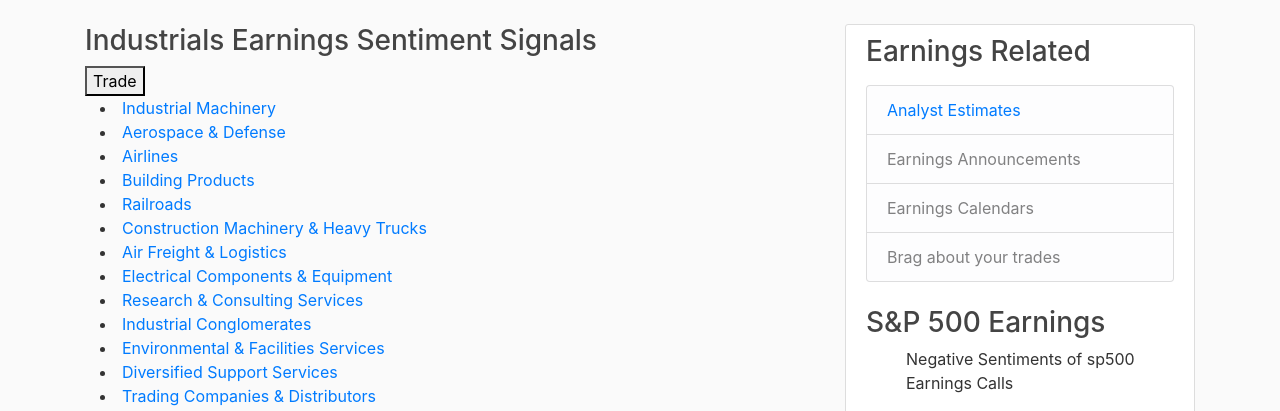
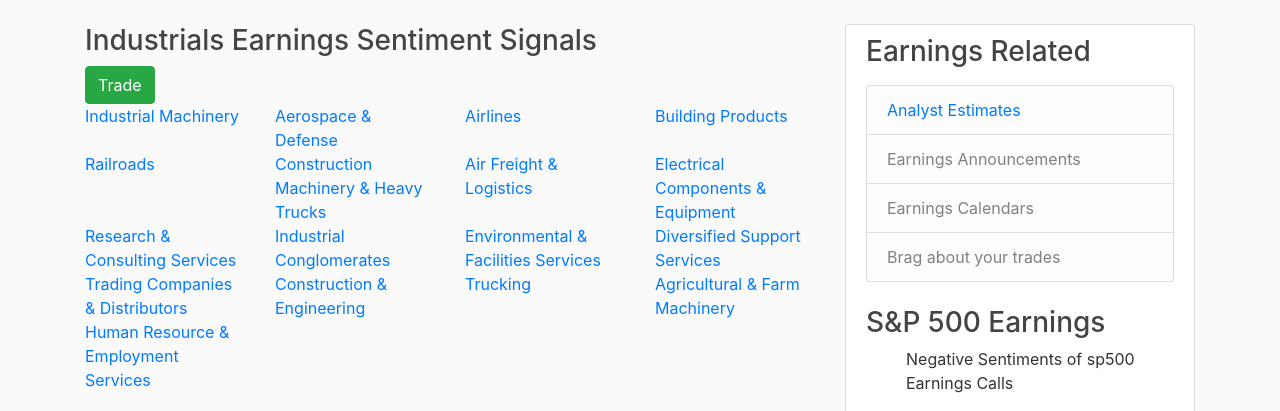
Before and after one commit to MCRen88/AI_Trade_Central, a Flask app: template earnings/templates/industrials.html in a window 1280 px wide. Shown: the part 56-467 px from the top of the page. Run offline with Flask 2, Linux system fonts and the light colour scheme; the template is opened without the code that fills it, so the values that code supplies are empty; some libraries are stand-ins or nearby versions.

Commit message:
used bootstrap classes

```diff
--- a/earnings/templates/industrials.html
+++ b/earnings/templates/industrials.html
@@ -1,35 +1,86 @@
 {% extends "layout.html" %}
 {% block content %}
-<link rel="stylesheet" type="text/css" href="{{ url_for('static', filename='main.css') }}">
+
     <h3>Industrials Earnings Sentiment Signals</h3>
 
-    <button>Trade</button>
+    <button type="button" class="btn btn-success">Trade</button>
 
-    <div class=container>
+    <div class=container2>
+        <div class="row">
+            <div class="col-lg-3 col-sm-6">
+                <div><a href="#section1">Industrial Machinery</a></div>
+            </div>
 
-        <div><li><a href="#section1">Industrial Machinery</a></li></div>
-        <div><li><a href="#section2">Aerospace & Defense</a></li></div>
-        <div><li><a href="#section3">Airlines</a></li></div>
-        <div><li><a href="#section4">Building Products</a></li></div>
-        <div><li><a href="#section5">Railroads</a></li></div>
-        <div><li><a href="#section6">Construction Machinery & Heavy Trucks</a></li></div>
-        <div><li><a href="#section7">Air Freight & Logistics</a></li></div>
-        <div><li><a href="#section8">Electrical Components & Equipment</a></li></div>
-        <div><li><a href="#section9">Research & Consulting Services</a></li></div>
-        <div><li><a href="#section10">Industrial Conglomerates</a></li></div>
-        <div><li><a href="#section11">Environmental & Facilities Services</a></li></div>
-        <div><li><a href="#section12">Diversified Support Services</a></li></div>
-        <div><li><a href="#section13">Trading Companies & Distributors</a></li></div>
-        <div><li><a href="#section14">Construction & Engineering</a></li></div>
-        <div><li><a href="#section15">Trucking</a></li></div>
-        <div><li><a href="#section16">Agricultural & Farm Machinery</a></li></div>
-        <div><li><a href="#section17">Human Resource & Employment Services</a></li></div>
+            <div class="col-lg-3 col-sm-6">
+                <div><a href="#section2">Aerospace & Defense</a></div>
+            </div>
 
+            <div class="col-lg-3 col-sm-6">
+                <div><a href="#section3">Airlines</a></div>
+            </div>
+
+            <div class="col-lg-3 col-sm-6">
+                <div><a href="#section4">Building Products</a></div>
+            </div>
+
+            <div class="col-lg-3 col-sm-6">
+                <div><a href="#section5">Railroads</a></div>
+            </div>
+
+            <div class="col-lg-3 col-sm-6">
+                <div><a href="#section6">Construction Machinery & Heavy Trucks</a></div>
+            </div>
+
+            <div class="col-lg-3 col-sm-6">
+                <div><a href="#section7">Air Freight & Logistics</a></div>
+            </div>
+
+            <div class="col-lg-3 col-sm-6">
+                <div><a href="#section8">Electrical Components & Equipment</a></div>
+            </div>
+
+            <div class="col-lg-3 col-sm-6">
+                <div><a href="#section9">Research & Consulting Services</a></div>
+            </div>
+
+            <div class="col-lg-3 col-sm-6">
+                <div><a href="#section10">Industrial Conglomerates</a></div>
+            </div>
+
+            <div class="col-lg-3 col-sm-6">
+                <div><a href="#section11">Environmental & Facilities Services</a></div>
+            </div>
+
+            <div class="col-lg-3 col-sm-6">
+                <div><a href="#section12">Diversified Support Services</a></div>
+            </div>
+
+            <div class="col-lg-3 col-sm-6">
+                <div><a href="#section13">Trading Companies & Distributors</a></div>
+            </div>
+
+            <div class="col-lg-3 col-sm-6">
+                <div><a href="#section14">Construction & Engineering</a></div>
+            </div>
+
+            <div class="col-lg-3 col-sm-6">
+                <div><a href="#section15">Trucking</a></div>
+            </div>
+
+            <div class="col-lg-3 col-sm-6">
+                <div><a href="#section16">Agricultural & Farm Machinery</a></div>
+            </div>
+
+            <div class="col-lg-3 col-sm-6">
+                <div><a href="#section17">Human Resource & Employment Services</a></div>
+            </div>
+
+        </div>
         </div>
 
 
         <div class=container1>
-    	<div id="section1"><br><br><br>
+    	<div id="section1"><br>
         <h3>Industrial Machinery</h3>
         <img src="static/data/Industrials/Industrial Machinery_positve.png" alt="Chart" width=100% >
         <img src="static/data/Industrials/Industrial Machinery_negative.png" alt="Chart" width=100% >
```
